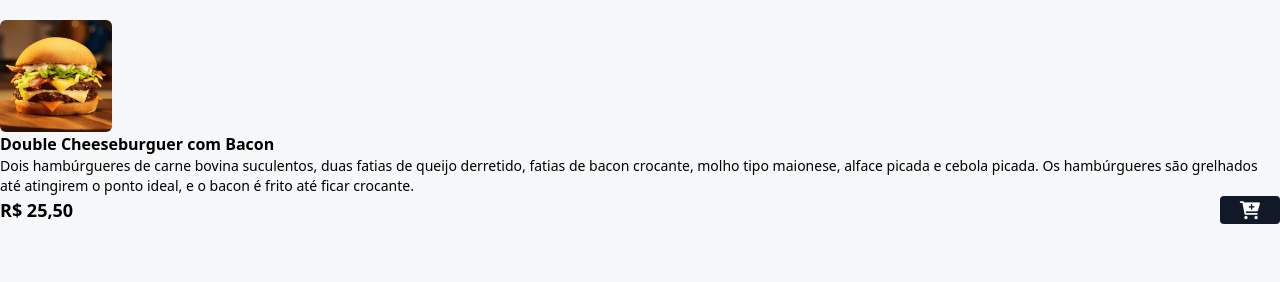
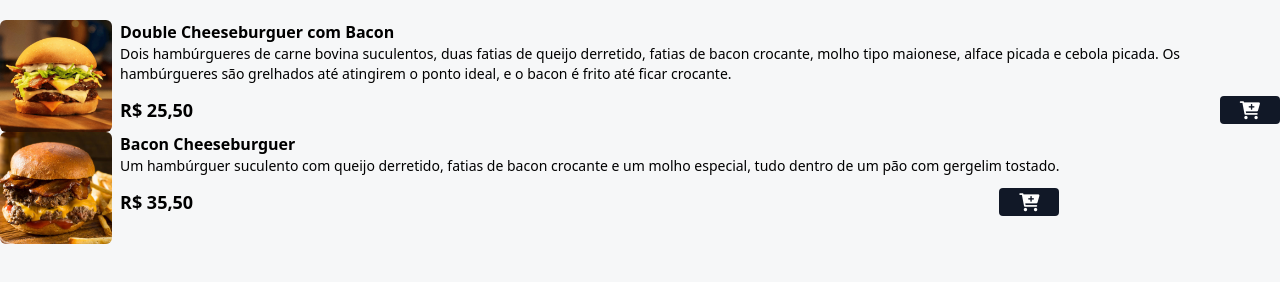
Before and after one commit to HernanyBastos/Projeto-Cardapio, a website: page index.html in a window 1280 px wide. Shown: the part 496-778 px from the top of the page. Drawn offline with Linux system fonts and the light colour scheme.

Commit message:
Alterações Realizadas na HEADER e no PRODUTO

```diff
--- a/index.html
+++ b/index.html
@@ -28,23 +28,38 @@
     <h2 class="text-2xl md:text-3xl font-bold text-center mt-9 mb-6">Conheça nosso Cardápio</h2>
     <!--INICIO MENU-->
     <div id="menu">
-        <main>
+        <main class="grid grid-cols-1">
             <!--COMEÇO PRODUTO ITEM-->
-            <div>
+            <div class="flex gap-2">
                 <img src="./assets/hamb-1.png" alt="Hambuger 01" class="w-28 h-28 rounded-md hover:scale-110 hover:-rotate-2 duration-300">
                 <div>
                     <p class="font-bold">Double Cheeseburguer com Bacon</p>
                     <p class="text-sm">Dois hambúrgueres de carne bovina suculentos, duas fatias de queijo derretido, fatias de bacon crocante, molho tipo maionese, alface picada e cebola picada.
                     Os hambúrgueres são grelhados até atingirem o ponto ideal, e o bacon é frito até ficar crocante.</p>
-                    <div class="flex items-center gap-2 justify-between">
+                    <div class="flex items-center gap-2 justify-between mt-3">
                         <p class="font-bold text-lg">R$ 25,50</p>
-                        <button class="bg-gray-900 px-5 rounded add-to-cart-btn">
+                        <button class="bg-gray-900 px-5 rounded add-to-cart-btn" data-name="Double Cheeseburguer com Bacon" data-preice="R$ 25,50">
                             <i class="fa fa-cart-plus text-lg text-white"></i>
                         </button>
                     </div>
                 </div>
             </div>
             <!--FIM PRODUTO ITEM-->
+                        <!--COMEÇO PRODUTO ITEM-->
+                        <div class="flex gap-2">
+                            <img src="./assets/hamb-2.png" alt="Hambuger 02" class="w-28 h-28 rounded-md hover:scale-110 hover:-rotate-2 duration-300">
+                            <div>
+                                <p class="font-bold">Bacon Cheeseburguer</p>
+                                <p class="text-sm">Um hambúrguer suculento com queijo derretido, fatias de bacon crocante e um molho especial, tudo dentro de um pão com gergelim tostado. </p>
+                                <div class="flex items-center gap-2 justify-between mt-3">
+                                    <p class="font-bold text-lg">R$ 35,50</p>
+                                    <button class="bg-gray-900 px-5 rounded add-to-cart-btn" data-name="Bacon Cheeseburguer" data-preice="R$ 35,50">
+                                        <i class="fa fa-cart-plus text-lg text-white"></i>
+                                    </button>
+                                </div>
+                            </div>
+                        </div>
+                        <!--FIM PRODUTO ITEM-->
         </main>
     </div>
     <!--FIM MENU-->
```
Also changed, not shown: styles/output.css.
